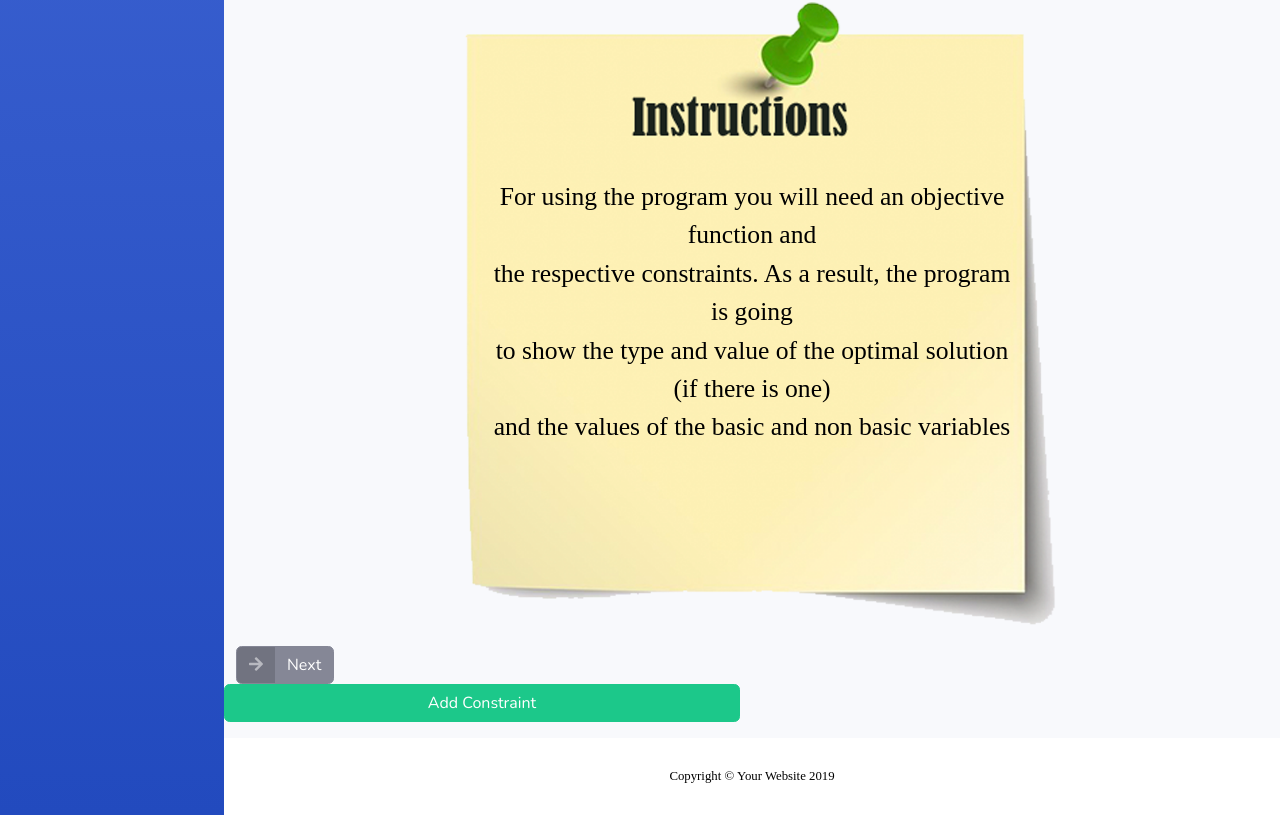
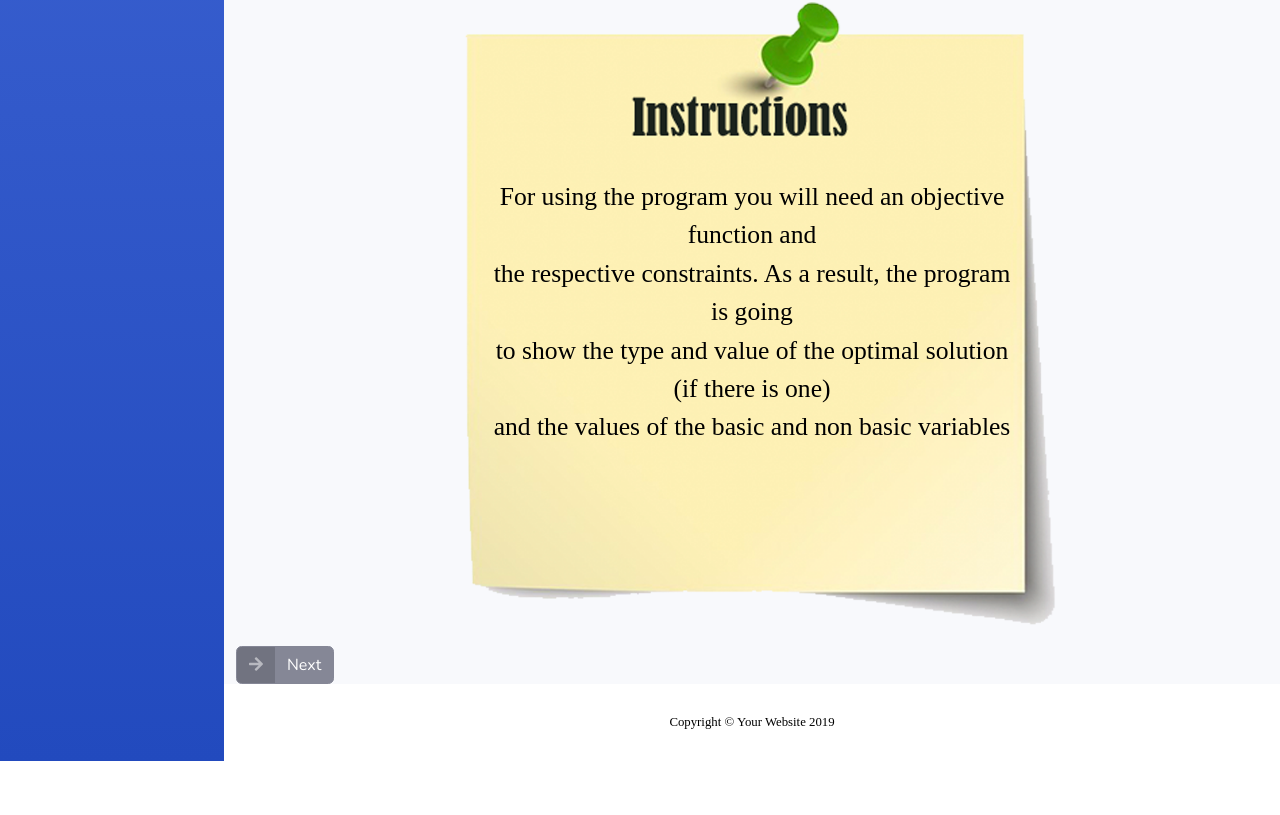
Before and after one commit to icesivip/alien, a website with bundled scripts: page ALIEN-bootstrap-ToWeb/blank.html in a window 1280 px wide. Shown: the part 1220-2035 px from the top of the page. After the commit the page ends 1981 px from the top, so only its background shows below. Built offline with nearby package versions, Linux system fonts and the light colour scheme.

Commit message:
button next

```diff
--- a/ALIEN-bootstrap-ToWeb/blank.html
+++ b/ALIEN-bootstrap-ToWeb/blank.html
@@ -421,16 +421,7 @@
                 </div>
       </div>
 
-      <div class="text-white" class="form-control form-control-user">
-        <div class="form-group row">
-            <div class="col-sm-6 mb-3 mb-sm-0">
-                <a onclick="addConstraint()" class="btn btn-success btn-user btn-block">
-                    Add Constraint
 
-                </a>
-              </div>
-          </div>
-        </div>
       <!-- End of Main Content -->
 
       <!-- Footer -->
```
